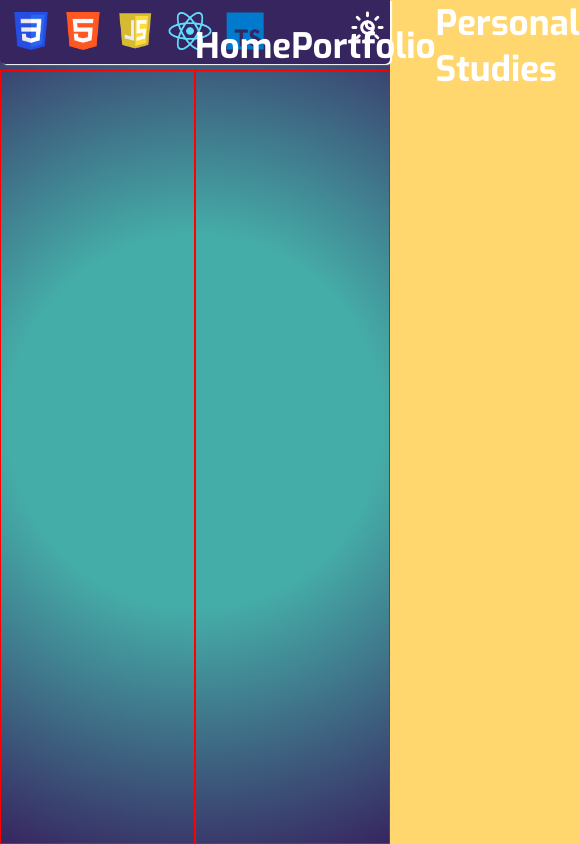
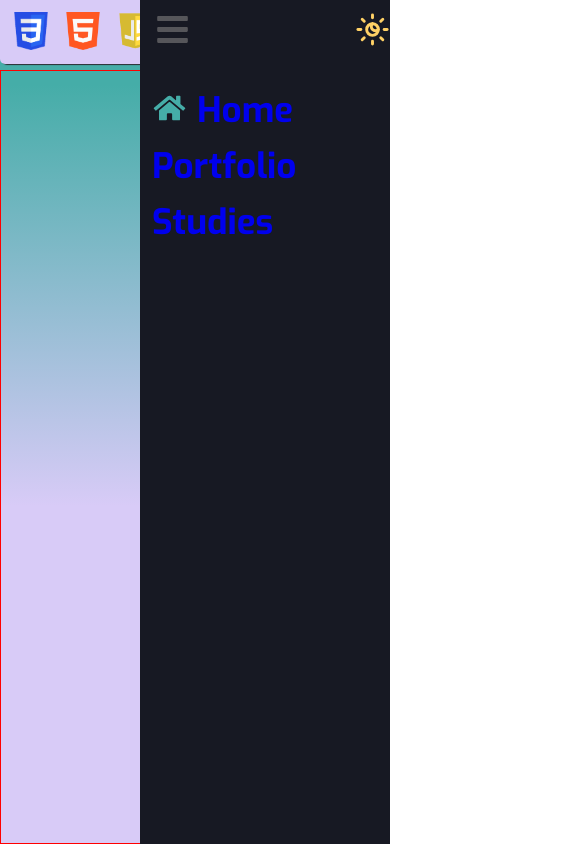
Before and after one commit to Dizzonauro/my-portfolio, a React (Create React App) app: page / in a window 390 px wide. Both pictures are taken after a click on the icon 367 px from the left and 27 px from the top of the page. Shown: the whole page, 580 px wide, since content can reach past the window. Built offline with nearby package versions, Linux system fonts and the light colour scheme.

Commit message:
header responsive UI and created Sidebar Component

```diff
--- a/public/index.html
+++ b/public/index.html
@@ -1,14 +1,12 @@
 <!DOCTYPE html>
 <html lang="en">
+
   <head>
     <meta charset="utf-8" />
     <link rel="icon" href="%PUBLIC_URL%/favicon.ico" />
     <meta name="viewport" content="width=device-width, initial-scale=1" />
     <meta name="theme-color" content="#000000" />
-    <meta
-      name="description"
-      content="Web site created using create-react-app"
-    />
+    <meta name="description" content="Web site created using create-react-app" />
     <link rel="apple-touch-icon" href="%PUBLIC_URL%/logo192.png" />
     <!--
       manifest.json provides metadata used when your web app is installed on a
@@ -24,8 +22,9 @@
       work correctly both with client-side routing and a non-root public URL.
       Learn how to configure a non-root public URL by running `npm run build`.
     -->
-    <title>React App</title>
+    <title>My portfolio</title>
   </head>
+
   <body>
     <noscript>You need to enable JavaScript to run this app.</noscript>
     <div id="root"></div>
@@ -40,4 +39,5 @@
       To create a production bundle, use `npm run build` or `yarn build`.
     -->
   </body>
+
 </html>
--- a/src/components/Header/Header.jsx
+++ b/src/components/Header/Header.jsx
@@ -1,4 +1,4 @@
-import React from "react";
+import React, { useEffect, useState } from "react";
 import {
   HeaderContainer,
   HeaderBar,
@@ -7,6 +7,7 @@ import {
   HeaderPages,
   Pages,
   IconDarkMode,
+  BarsContent,
 } from "./styles";
 import { useTheme } from "../../contexts/themeContext";
 import cssLogo from "../../assets/imgs/cssLogo.png";
@@ -15,12 +16,14 @@ import javaScriptLogo from "../../assets/imgs/javaScriptLogo.png";
 import reactLogo from "../../assets/imgs/reactLogo.png";
 import typeScriptLogo from "../../assets/imgs/typeScriptLogo.png";
 
-import { FaMoon } from "react-icons/fa";
+import { FaMoon, FaBars } from "react-icons/fa";
 import { LuSunMoon } from "react-icons/lu";
 import { Link } from "react-router-dom";
+import Sidebar from "../Sidebar/index";
 
 export default function Header() {
   const { toggleTheme, currentTheme } = useTheme();
+  const [sideBar, setSideBar] = useState(null);
 
   const renderIconTheme = () => {
     if (currentTheme.mode === "dark") {
@@ -30,16 +33,21 @@ export default function Header() {
     }
   };
 
+  const showSideBar = () => setSideBar(!sideBar);
+
   return (
     <HeaderContainer>
       <HeaderBar>
         <HeaderImg>
-          <ImageContent src={cssLogo} onClick={() => console.log("teste")} />
+          <ImageContent src={cssLogo} />
           <ImageContent src={htmlLogo} />
           <ImageContent src={javaScriptLogo} />
           <ImageContent src={reactLogo} />
           <ImageContent src={typeScriptLogo} />
         </HeaderImg>
+        <BarsContent>
+          <FaBars style={{ color: currentTheme.colors.secondary300 }} onClick={showSideBar} />
+        </BarsContent>
         <HeaderPages>
           <Pages>
             <Link
@@ -77,9 +85,11 @@ export default function Header() {
               Personal Studies
             </Link>
           </Pages>
-
           <IconDarkMode>{renderIconTheme()}</IconDarkMode>
         </HeaderPages>
+        {sideBar && (
+          <Sidebar onClick={showSideBar} currentTheme={currentTheme} toggleTheme={toggleTheme} />
+        )}
       </HeaderBar>
     </HeaderContainer>
   );
--- a/src/components/Header/styles.ts
+++ b/src/components/Header/styles.ts
@@ -1,4 +1,5 @@
 import { styled } from "styled-components";
+import { breakpoints } from "../../utils/constants/breakpoints";
 
 export const HeaderContainer = styled.div`
   background-color: ${({ theme }) => theme.colors.background};
@@ -29,21 +30,58 @@ export const ImageContent = styled.img`
   height: 42px;
   margin-left: 10px;
   padding: 2px;
+  transition: transform 0.3s ease-in-out;
   &:hover {
     cursor: pointer;
-    &:hover {
-      transition: ease-in-out;
-      border-bottom: 1px solid ${({ theme }) => theme.colors.primary100};
-    }
+    transition: ease-in-out;
+    border-bottom: 1px solid ${({ theme }) => theme.colors.primary100};
+    transform: scale(1.2);
+    padding-bottom: 4px;
   }
 `;
 
+export const BarsContent = styled.div`
+  display: none;
+  height: 42px;
+  padding: 2px;
+  margin-top: 10px;
+  margin-right: 5px;
+  transition: transform 0.3s ease-in-out;
+  &:hover {
+    cursor: pointer;
+    transition: ease-in-out;
+    border-bottom: 1px solid ${({ theme }) => theme.colors.primary100};
+    transform: scale(1.2);
+    padding-bottom: 4px;
+  }
+
+  @media (max-width: ${breakpoints.sm}) {
+    display: flex;
+  }
+  @media (max-width: ${breakpoints.md}) {
+    display: flex;
+  }
+  @media (max-width: ${breakpoints.lg}) {
+    display: flex;
+  }
+  @media (max-width: ${breakpoints.xl}) {
+    display: flex;
+  }
+  display: none;
+`;
+
 export const HeaderPages = styled.div`
-  display: flex;
-  justify-content: space-evenly;
+  display: none;
+  justify-content: space-between;
+  margin-right: 60px;
   width: 50vw;
   align-items: center;
   color: ${({ theme }) => theme.colors.primary100};
+
+  @media (min-width: ${breakpoints.xl}) {
+    display: flex;
+    margin-top: 10px;
+  }
 `;
 
 export const Pages = styled.div`
@@ -59,8 +97,16 @@ export const IconDarkMode = styled.div`
   position: absolute;
   right: 5px;
   top: 10px;
-  color: ${({ theme }) => theme.colors.primary100};
   &:hover {
     cursor: pointer;
   }
 `;
+
+export const Container = styled.div`
+  background-color: ${({ theme }) => theme.colors.secondary300};
+  position: fixed;
+  height: 100%;
+  top: 0px;
+  left: 0px;
+  width: 300px;
+`;
--- /dev/null
+++ b/src/components/Sidebar/Sidebar.tsx
@@ -0,0 +1,42 @@
+import React from "react";
+import {
+  FaIconsContainer,
+  SideBar,
+  StyledFaHome,
+  StyledFaMoon,
+  StyledLi,
+  StyledLink,
+  StyledLuSunMoon,
+  StyledUl,
+} from "./styles";
+
+import { FaBars } from "react-icons/fa";
+
+export default function Sidebar({ onClick, currentTheme, toggleTheme }: any) {
+  return (
+    <SideBar>
+      <FaIconsContainer>
+        <FaBars onClick={onClick} />
+
+        {currentTheme.mode === "dark" ? (
+          <StyledFaMoon onClick={toggleTheme} />
+        ) : (
+          <StyledLuSunMoon onClick={toggleTheme} />
+        )}
+      </FaIconsContainer>
+
+      <StyledUl>
+        <StyledLi>
+          <StyledFaHome />
+          <StyledLink to="/">Home</StyledLink>
+        </StyledLi>
+        <StyledLi>
+          <StyledLink to="/portfolio">Portfolio</StyledLink>
+        </StyledLi>
+        <StyledLi>
+          <StyledLink to="/studies">Studies</StyledLink>
+        </StyledLi>
+      </StyledUl>
+    </SideBar>
+  );
+}
--- /dev/null
+++ b/src/components/Sidebar/index.ts
@@ -0,0 +1,3 @@
+import Sidebar from "./Sidebar";
+
+export default Sidebar;
--- /dev/null
+++ b/src/components/Sidebar/styles.ts
@@ -0,0 +1,92 @@
+import { styled } from "styled-components";
+import { breakpoints } from "../../utils/constants/breakpoints";
+import { FaHome, FaMoon } from "react-icons/fa";
+import { LuSunMoon } from "react-icons/lu";
+import { Link } from "react-router-dom";
+
+export const SideBar = styled.div`
+  background-color: #171923;
+  position: fixed;
+  height: 100%;
+  top: 0px;
+  right: 0px;
+  width: 300px;
+  animation: showSidebar 0.4s;
+
+  > svg {
+    position: fixed;
+    color: white;
+    width: 30px;
+    height: 30px;
+    margin-top: 32px;
+    margin-right: 32px;
+    cursor: pointer;
+  }
+
+  @keyframes showSidebar {
+    from {
+      opacity: 0;
+      width: 0;
+    }
+    to {
+      opacity: 1;
+      width: 300px;
+    }
+  }
+
+  @media (max-width: ${breakpoints.sm}) {
+    width: 250px;
+    @keyframes showSidebar {
+      from {
+        opacity: 0;
+        width: 0;
+      }
+      to {
+        opacity: 1;
+        width: 250px;
+      }
+    }
+  }
+`;
+
+export const StyledUl = styled.ul`
+  margin-top: 40px;
+  margin-left: 12px;
+  color: ${({ theme }) => theme.colors.primary300};
+`;
+export const StyledLi = styled.li`
+  color: ${({ theme }) => theme.colors.secondary100};
+  display: flex;
+  margin-top: 10px;
+  list-style: none;
+  font-weight: bold;
+  &:hover {
+    cursor: pointer;
+  }
+`;
+
+export const StyledFaHome = styled(FaHome)`
+  color: ${({ theme }) => theme.colors.secondary100};
+  padding-top: 7px;
+  margin-right: 10px;
+`;
+
+export const FaIconsContainer = styled.div`
+  color: ${({ theme }) => theme.colors.primary100};
+  display: flex;
+  justify-content: space-between;
+  margin-left: 15px;
+  margin-top: 12px;
+`;
+
+export const StyledFaMoon = styled(FaMoon)`
+  color: ${({ theme }) => theme.colors.secondary300};
+`;
+
+export const StyledLuSunMoon = styled(LuSunMoon)`
+  color: ${({ theme }) => theme.colors.secondary300};
+`;
+
+export const StyledLink = styled(Link)`
+  text-decoration: none;
+`;
--- a/src/pages/Home/styles.ts
+++ b/src/pages/Home/styles.ts
@@ -1,14 +1,7 @@
 import { styled } from "styled-components";
 import { DefaultTheme } from "styled-components/dist/types";
 
-const setBackground = (theme: DefaultTheme) => {
-  const backgroundStyle = `radial-gradient(circle, ${theme.colors.secondary100} 40%, ${theme.colors.background} 100%, ${theme.colors.background})`;
-
-  return backgroundStyle;
-};
-
 export const Container = styled.div`
-  background: ${({ theme }) => setBackground(theme)};
   padding-top: 70px;
   display: flex;
   justify-content: space-between;
--- a/src/styles/globalStyles.tsx
+++ b/src/styles/globalStyles.tsx
@@ -1,4 +1,11 @@
 import { createGlobalStyle } from "styled-components";
+import { DefaultTheme } from "styled-components/dist/types";
+
+const setBackground = (theme: DefaultTheme) => {
+  const backgroundStyle = `linear-gradient(to bottom, ${theme.colors.secondary100} 10%, ${theme.colors.background} 60%)`;
+
+  return backgroundStyle;
+};
 
 import "./fontFamily.css";
 
@@ -103,7 +110,7 @@ const GlobalStyles = createGlobalStyle`
     height: 100vh;
     width: 100vw;
     transition: all 0.25s linear;
-    background-color: ${({ theme }) => theme.colors.primary500};
+    background: ${({ theme }) => setBackground(theme)};
     font-family: 'Exo', sans-serif;
   }
 `;
--- a/src/utils/constants/breakpoints.ts
+++ b/src/utils/constants/breakpoints.ts
@@ -1,6 +1,6 @@
-export enum Breakpoints {
-  sm = 576,
-  md = 768,
-  lg = 992,
-  xl = 1200,
-}
+export const breakpoints = {
+  sm: "576px",
+  md: "768px",
+  lg: "992px",
+  xl: "1200px",
+};
```
Also changed, not shown: 1 other file (tests, documents, lock files or other folders).
